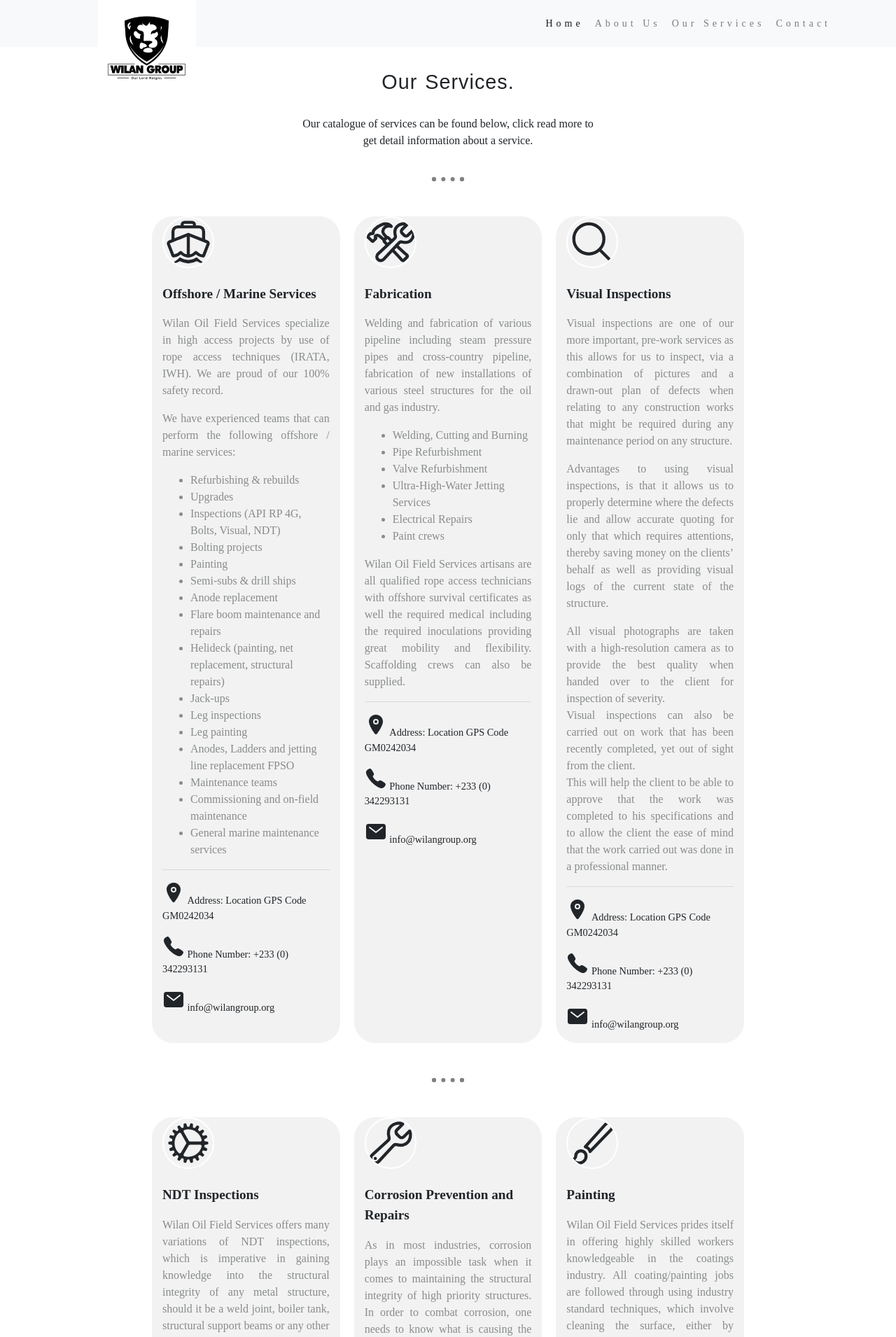
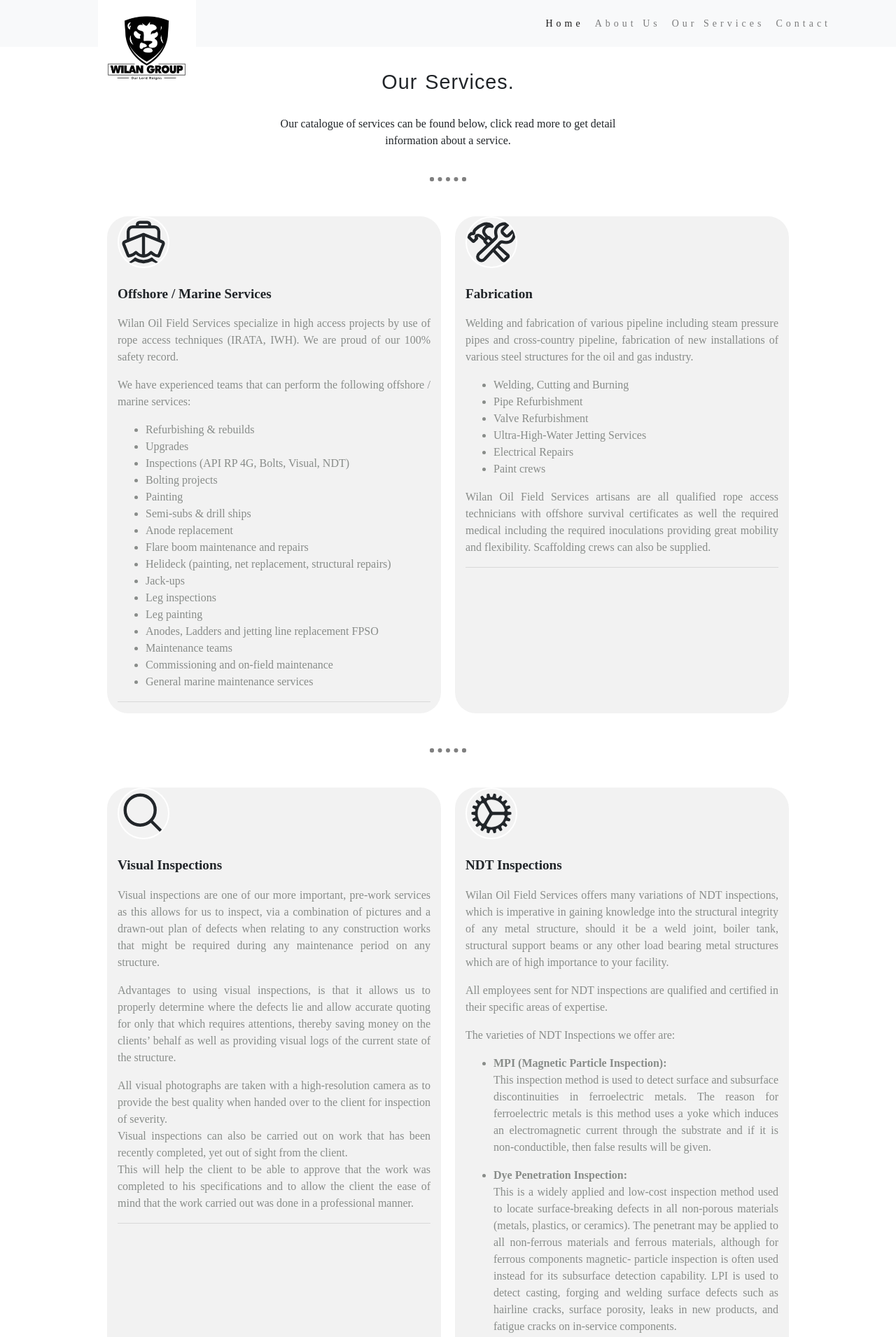
Before and after one commit to EnochKwei/wilan-group, a PHP site: page /our-services.html in a window 1280 px wide. Shown: the top 1910 px of the page at 70% size. Run offline with PHP 8.4, Linux system fonts and the light colour scheme; some libraries are stand-ins or nearby versions.

Commit message:
changed columns for the services page

```diff
--- a/css/styles.css
+++ b/css/styles.css
@@ -96,6 +96,7 @@ h1, h2, h4, h5, h6 {
 .our-page-text {
 	color: grey;
 	text-align: justify;
+  margin: auto;
 }
 
 
@@ -202,7 +203,7 @@ ul {
 .our-team-section,
 .our-services-section,
 .our-page-section {
-	width: 70%;
+	width: 80%;
 	margin: auto;
 	margin-top: 100px;
 }
--- a/our-services.html
+++ b/our-services.html
@@ -92,15 +92,6 @@
             <li class="services-list">General marine maintenance services</li>
           </ul>
           <hr>
-          <p class="location-img">
-            <ion-icon size="large" name="location"></ion-icon>&nbsp;Address: Location GPS Code GM0242034
-          </p>
-          <p class="phone-number-img">
-            <ion-icon size="large" name="call"></ion-icon>&nbsp;Phone Number: +233 (0) 342293131
-          </p>
-          <p class="email-img">
-            <ion-icon size="large" name="mail"></ion-icon>&nbsp;info@wilangroup.org
-          </p>
         </div>
         <div class="services-box col">
           <p class="our-services-img">
@@ -123,16 +114,11 @@
             can also be supplied.
           </p>
           <hr>
-          <p class="location-img">
-            <ion-icon size="large" name="location"></ion-icon>&nbsp;Address: Location GPS Code GM0242034
-          </p>
-          <p class="phone-number-img">
-            <ion-icon size="large" name="call"></ion-icon>&nbsp;Phone Number: +233 (0) 342293131
-          </p>
-          <p class="email-img">
-            <ion-icon size="large" name="mail"></ion-icon>&nbsp;info@wilangroup.org
-          </p>
         </div>
+      </div>
+      <hr class="hr-our-services">
+      <!-- Second row for our-services -->
+      <div class="row">
         <div class="services-box col">
           <p class="our-services-img">
             <ion-icon class="services-icon" name="search-outline"></ion-icon>
@@ -152,20 +138,7 @@
             This will help the client to be able to approve that the work was completed to his specifications and to allow the client the ease of mind that the work carried out was done in a professional manner.
           </p>
           <hr>
-          <p class="location-img">
-            <ion-icon size="large" name="location"></ion-icon>&nbsp;Address: Location GPS Code GM0242034
-          </p>
-          <p class="phone-number-img">
-            <ion-icon size="large" name="call"></ion-icon>&nbsp;Phone Number: +233 (0) 342293131
-          </p>
-          <p class="email-img">
-            <ion-icon size="large" name="mail"></ion-icon>&nbsp;info@wilangroup.org
-          </p>
         </div>
-      </div>
-      <hr class="hr-our-services">
-      <!-- Second row for our-services -->
-      <div class="row">
         <div class="services-box col">
           <p class="our-services-img">
             <ion-icon class="services-icon" name="cog-outline"></ion-icon>
@@ -202,15 +175,34 @@
             that the maintenance procedure has been completed successfully.
           </p>
           <hr>
-          <p class="location-img">
-            <ion-icon size="large" name="location"></ion-icon>&nbsp;Address: Location GPS Code GM0242034
+        </div>
+      </div>
+      <hr class="hr-our-services">
+      <!-- Third row for our-services -->
+      <div class="row">
+        <div class="services-box col">
+          <p class="our-services-img">
+            <ion-icon class="services-icon" size="large" name="brush-outline"></ion-icon>
           </p>
-          <p class="phone-number-img">
-            <ion-icon size="large" name="call"></ion-icon>&nbsp;Phone Number: +233 (0) 342293131
+          <p class="services-title">Painting</p>
+          <p class="our-services-text">
+            Wilan Oil Field Services prides itself in offering highly skilled workers knowledgeable in the coatings industry. All coating/painting jobs are followed through using industry standard techniques, which involve
+            cleaning the surface, either by chemicals, high pressure washing or by grit blasting and then primed to ensure that the surface will be properly prepared to receive its coat and to ensure longevity of the coating itself. Specifications
+            for when the coating is applied, is supplied by a reputable coatings supplier and once completed will be inspected to ensure that it has been completed successfully.
           </p>
-          <p class="email-img">
-            <ion-icon size="large" name="mail"></ion-icon>&nbsp;info@wilangroup.org
+          <p class="our-services-text">
+            During the coating and preparation process, all precautions are taking to prevent spills and/or mess to adhere to any environmental requirements the clients might have. Any additional requirements by the client will be provided for
+            before commencement of any work.
           </p>
+          <p class="our-services-text">
+            Advantages of painting are:
+          </p>
+          <ul>
+            <li class="services-list">Allows for the structure to be visually aesthetic.</li>
+            <li class="services-list">Corrosion prevention should the structure be in an area where corrosion is a high possibility.</li>
+            <li class="services-list">Increase production efficiency, especially in silo's or any other structure where product moves through.</li>
+          </ul>
+          <hr>
         </div>
         <div class="services-box col">
           <p class="our-services-img">
@@ -239,52 +231,10 @@
             <li class="services-list">Extending the life of your structures.</li>
           </ul>
           <hr>
-          <p class="location-img">
-            <ion-icon size="large" name="location"></ion-icon>&nbsp;Address: Location GPS Code GM0242034
-          </p>
-          <p class="phone-number-img">
-            <ion-icon size="large" name="call"></ion-icon>&nbsp;Phone Number: +233 (0) 342293131
-          </p>
-          <p class="email-img">
-            <ion-icon size="large" name="mail"></ion-icon>&nbsp;info@wilangroup.org
-          </p>
-        </div>
-        <div class="services-box col">
-          <p class="our-services-img">
-            <ion-icon class="services-icon" size="large" name="brush-outline"></ion-icon>
-          </p>
-          <p class="services-title">Painting</p>
-          <p class="our-services-text">
-            Wilan Oil Field Services prides itself in offering highly skilled workers knowledgeable in the coatings industry. All coating/painting jobs are followed through using industry standard techniques, which involve
-            cleaning the surface, either by chemicals, high pressure washing or by grit blasting and then primed to ensure that the surface will be properly prepared to receive its coat and to ensure longevity of the coating itself. Specifications
-            for when the coating is applied, is supplied by a reputable coatings supplier and once completed will be inspected to ensure that it has been completed successfully.
-          </p>
-          <p class="our-services-text">
-            During the coating and preparation process, all precautions are taking to prevent spills and/or mess to adhere to any environmental requirements the clients might have. Any additional requirements by the client will be provided for
-            before commencement of any work.
-          </p>
-          <p class="our-services-text">
-            Advantages of painting are:
-          </p>
-          <ul>
-            <li class="services-list">Allows for the structure to be visually aesthetic.</li>
-            <li class="services-list">Corrosion prevention should the structure be in an area where corrosion is a high possibility.</li>
-            <li class="services-list">Increase production efficiency, especially in silo's or any other structure where product moves through.</li>
-          </ul>
-          <hr>
-          <p class="location-img">
-            <ion-icon size="large" name="location"></ion-icon>&nbsp;Address: Location GPS Code GM0242034
-          </p>
-          <p class="phone-number-img">
-            <ion-icon size="large" name="call"></ion-icon>&nbsp;Phone Number: +233 (0) 342293131
-          </p>
-          <p class="email-img">
-            <ion-icon size="large" name="mail"></ion-icon>&nbsp;info@wilangroup.org
-          </p>
         </div>
       </div>
       <hr class="hr-our-services">
-      <!-- Third row for our-services -->
+      <!-- forth row for our-services -->
       <div class="row">
         <div class="services-box col">
           <p class="our-services-img">
@@ -323,15 +273,6 @@
             <li class="services-list">Bolt torque</li>
           </ul>
           <hr>
-          <p class="location-img">
-            <ion-icon size="large" name="location"></ion-icon>&nbsp;Address: Location GPS Code GM0242034
-          </p>
-          <p class="phone-number-img">
-            <ion-icon size="large" name="call"></ion-icon>&nbsp;Phone Number: +233 (0) 342293131
-          </p>
-          <p class="email-img">
-            <ion-icon size="large" name="mail"></ion-icon>&nbsp;info@wilangroup.org
-          </p>
         </div>
         <div class="services-box col">
           <p class="our-services-img">
@@ -367,16 +308,11 @@
             <li class="services-list">Non-destructive testing</li>
           </ul>
           <hr>
-          <p class="location-img">
-            <ion-icon size="large" name="location"></ion-icon>&nbsp;Address: Location GPS Code GM0242034
-          </p>
-          <p class="phone-number-img">
-            <ion-icon size="large" name="call"></ion-icon>&nbsp;Phone Number: +233 (0) 342293131
-          </p>
-          <p class="email-img">
-            <ion-icon size="large" name="mail"></ion-icon>&nbsp;info@wilangroup.org
-          </p>
         </div>
+      </div>
+      <hr class="hr-our-services">
+      <!-- Fifth row for our-services -->
+      <div class="row">
         <div class="services-box col">
           <p class="our-services-img">
             <ion-icon class="services-icon" size="large" name="shapes-outline"></ion-icon>
@@ -386,20 +322,9 @@
             Wilan Oil Field Services has developed an internal coating system that prevents product from adhering to the walls of the silo and speeds up the rate at which product can be moved through the silo. Thereby reducing the buildup of product on the interior walls of the silo and reducing long term maintenance costs.
           </p>
           <hr>
-          <p class="location-img">
-            <ion-icon size="large" name="location"></ion-icon>&nbsp;Address: Location GPS Code GM0242034
-          </p>
-          <p class="phone-number-img">
-            <ion-icon size="large" name="call"></ion-icon>&nbsp;Phone Number: +233 (0) 342293131
-          </p>
-          <p class="email-img">
-            <ion-icon size="large" name="mail"></ion-icon>&nbsp;info@wilangroup.org
-          </p>
         </div>
       </div>
-      <hr class="hr-our-services">
     </div>
-
   </section>
 
 
```
Also changed, not shown: index.html (+15 -4 lines).
